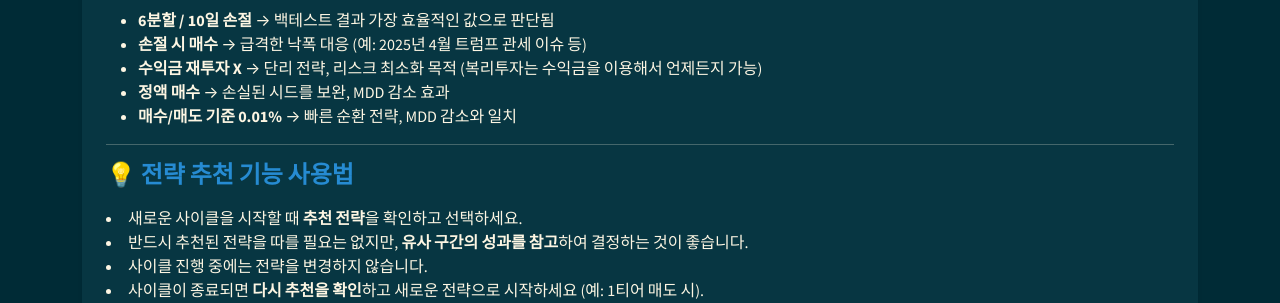
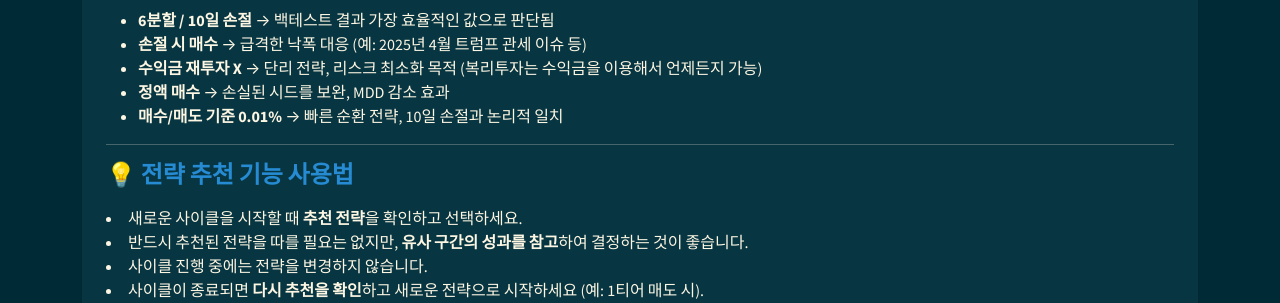
Before and after one commit to kangpro-derek/proradar0458, a Flask app: page /info in a window 1280 px wide. Shown: the part 931-1234 px from the top of the page. Run offline with Flask 3, Linux system fonts and the light colour scheme; parts of the project's set-up code (start-up, migrations or seed data) failed here and were passed over; some libraries are stand-ins or nearby versions.

Commit message:
text 수정

```diff
--- a/templates/info.html
+++ b/templates/info.html
@@ -96,7 +96,7 @@
       <li><strong>손절 시 매수</strong> → 급격한 낙폭 대응 (예: 2025년 4월 트럼프 관세 이슈 등)</li>
       <li><strong>수익금 재투자 X</strong> → 단리 전략, 리스크 최소화 목적 (복리투자는 수익금을 이용해서 언제든지 가능)</li>
       <li><strong>정액 매수</strong> → 손실된 시드를 보완, MDD 감소 효과</li>
-      <li><strong>매수/매도 기준 0.01%</strong> → 빠른 순환 전략, MDD 감소와 일치</li>
+      <li><strong>매수/매도 기준 0.01%</strong> → 빠른 순환 전략, 10일 손절과 논리적 일치</li>
     </ul>
 
     <hr>
```
